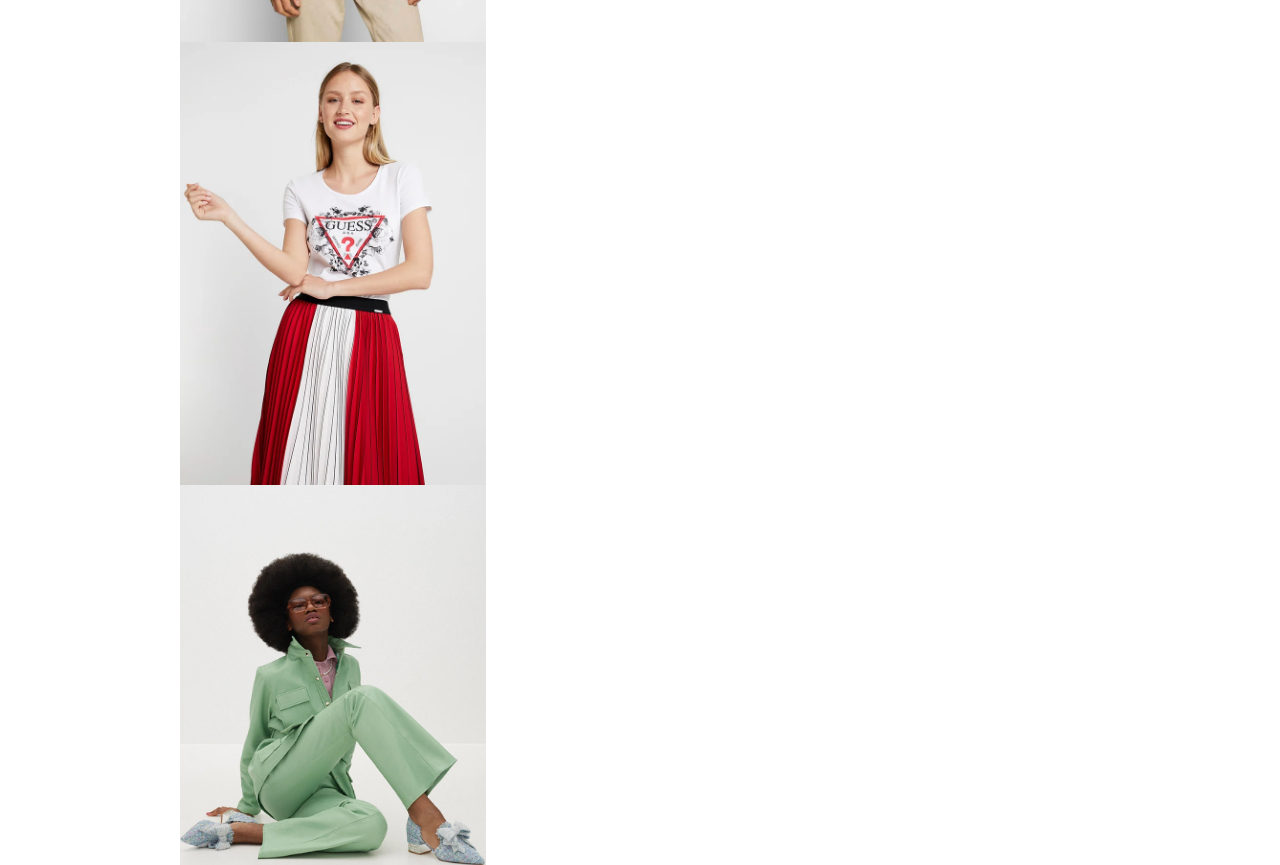
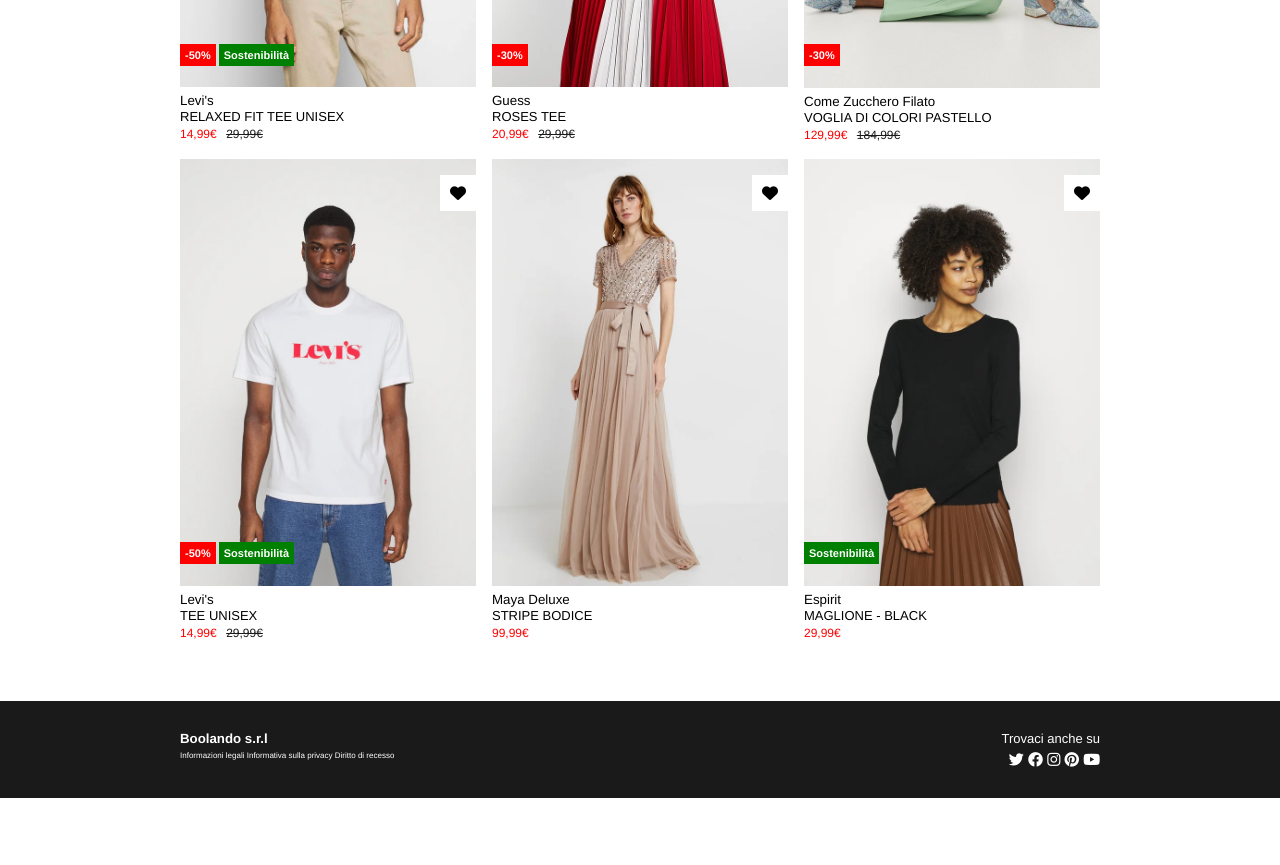
Before and after one commit to NataliyaShevchuk/html-css-boolando, a plain HTML site: page index.html in a window 1280 px wide. Shown: the part 400-1265 px from the top of the page. After the commit the page ends 1198 px from the top, so only its background shows below. Drawn offline with Linux system fonts and the light colour scheme.

Commit message:
completato il footer e l'esercizio

```diff
--- a/index.html
+++ b/index.html
@@ -44,202 +44,113 @@
         </nav>
 </header>
 <!-- Contenuto principale: 3x3 img  -->
-    <main>
-        <div class="container">
+    <main class="container">
             <!-- card container  -->
         <div class="card-container">
-                <!-- card  -->
+            <!-- card  uno -->
             <div class="card">
                 <!-- immagine -->
-                    <div class="img-contenitore">
-                        <img src="images/img/1.webp" alt="ragazzo con la t-shirt levi's">
+                    <div class="img-container">
+                        <img class="static" src="images/img/1.webp" alt="ragazzo con la t-shirt levi's">
+                        <img class="overlay" src="images/img/1b.webp" alt="ragazzo con la t-shirt levi's">
+                        <!-- sconto e sostenibilità -->
+                        <div class="sale">
+                            <span class="red-sale">-50%</span>
+                            <span class="eco-green">Sostenibilità</span>
+                        </div>
                         <div>
-                    <!-- sconto e sostenibilità -->
-                    <div class="cont-sconto-sostenibilità">
-                        <div class="sconto">
-                            <!-- 50% span-->
+                            <i class="fa-solid heart fa-heart"></i>
                         </div>
-                        <div class="sostenibilità">
-                            <!-- sostenibilità magari span -->
-                        </div>
-                        <div class="contenitore-testo">
-                            <!-- brand -->
-                            <div class="brand">
-                                <!-- <h4>Levis</h4> -->
-                            </div>
-                            <!-- descrizione -->
-                            <div class="descrizione">
-                                <h3></h3>
-                            </div>
-                            <!-- prezzo -->
-                            <div class="prezzo">
-                                <!-- <span class="€-rosso">14.99€</span>
-                                <span class="€-sbarrato">29,99€</span> -->
-                            </div>
-
+                        <small>Levi's</small>
+                        <h6>RELAXED FIT TEE UNISEX</h6>
+                        <span class="red price">14,99€</span> <span class="original price">29,99€</span>
                     </div>
             </div>
-                </div>
-
-                <!-- card 2 -->
-
+            <!-- card due -->
             <div class="card">
                     <!-- immagine -->
-                    <div class="img-contenitore">
-                        <img src="images/img/2.webp" alt="ragazza con la t-shirt guess">
+                    <div class="img-container">
+                        <img class="static" src="images/img/2.webp" alt="ragazza con la maglietta guess">
+                        <img class="overlay" src="images/img/2b.webp" alt="ragazza con la maglietta guess">
+                        <!-- sconto e sostenibilità -->
+                        <div class="sale">
+                            <span class="red-sale">-30%</span>
+                        </div>
                         <div>
-                    <!-- sconto e sostenibilità -->
-                    <div class="cont-sconto-sostenibilità">
-
-                        <div class="sconto">
-                            <!-- 50% span-->
+                            <i class="fa-solid heart fa-heart"></i>
                         </div>
-                        <div class="sostenibilità">
-                            <!-- sostenibilità magari span -->
-                        </div>
-                        <div class="contenitore-testo">
-                            <!-- brand -->
-                            <div class="brand">
-                                <!-- <h4>Levis</h4> -->
-                            </div>
-                            <!-- descrizione -->
-                            <div class="descrizione">
-                                <h3></h3>
-                            </div>
-                            <!-- prezzo -->
-                            <div class="prezzo">
-                                <!-- <span class="€-rosso">14.99€</span>
-                                <span class="€-sbarrato">29,99€</span> -->
+                        <small>Guess</small>
+                        <h6>ROSES TEE</h6>
+                        <span class="red price">20,99€</span> <span class="original price">29,99€</span>
                     </div>
             </div>
+            <!-- card tre -->
+            <div class="card">
+                    <!-- immagine -->
+                <div class="img-container">
+                    <img class="static" src="images/img/3.webp" alt="ragazza in tuta">
+                    <img class="overlay" src="images/img/3b.webp" alt="ragazza in tuta">
+                    <!-- sconto e sostenibilità -->
+                    <div class="sale">
+                        <span class="red-sale">-30%</span>
+                    </div>
+                    <div>
+                            <i class="fa-solid heart fa-heart"></i>
+                    </div>
+                    <small>Come Zucchero Filato</small>
+                    <h6>VOGLIA DI COLORI PASTELLO</h6>
+                    <span class="red price">129,99€</span> <span class="original price">184,99€</span>
                 </div>
             </div>
-
-                <!-- card 3 -->
+                <!-- card quattro -->
             <div class="card">
                     <!-- immagine -->
-                    <div class="img-contenitore">
-                        <img src="images/img/3.webp" alt="ragazza in completo color pastello">
+                    <div class="img-container">
+                        <img class="static" src="images/img/4.webp" alt="ragazzo con la t-shirt levi's">
+                        <img class="overlay" src="images/img/4b.webp" alt="ragazzo con la t-shirt levi's">
+                        <!-- sconto e sostenibilità -->
+                        <div class="sale">
+                            <span class="red-sale">-50%</span>
+                            <span class="eco-green">Sostenibilità</span>
+                        </div>
                         <div>
-                    <!-- sconto e sostenibilità -->
-                    <div class="cont-sconto-sostenibilità">
-                        <div class="sconto">
-                            <!-- 50% span-->
+                            <i class="fa-solid heart fa-heart"></i>
                         </div>
-                        <div class="sostenibilità">
-                            <!-- sostenibilità magari span -->
-                        </div>
-                        <div class="contenitore-testo">
-                            <!-- brand -->
-                            <div class="brand">
-                                <!-- <h4>Levis</h4> -->
-                            </div>
-                            <!-- descrizione -->
-                            <div class="descrizione">
-                                <h3></h3>
-                            </div>
-                            <!-- prezzo -->
-                            <div class="prezzo">
-                                <!-- <span class="€-rosso">14.99€</span>
-                                <span class="€-sbarrato">29,99€</span> -->
+                        <small>Levi's</small>
+                        <h6>TEE UNISEX</h6>
+                        <span class="red price">14,99€</span> <span class="original price">29,99€</span>
                     </div>
             </div>
+                <!-- card cinque -->
+            <div class="card">
+                    <!-- immagine -->
+                    <div class="img-container">
+                        <img class="static" src="images/img/5.webp" alt="ragazza con abito lungo">
+                        <img class="overlay" src="images/img/5b.webp" alt="ragazza con abito lungo">
+                        <div>
+                            <i class="fa-solid heart fa-heart"></i>
+                        </div>
+                        <small>Maya Deluxe</small>
+                        <h6>STRIPE BODICE</h6>
+                        <span class="red price">99,99€</span>
                     </div>
             </div>
-                <!-- card 4 -->
+                <!-- card sei -->
             <div class="card">
                     <!-- immagine -->
-                    <div class="img-contenitore">
-                        <img src="images/img/4.webp" alt="ragazzo con t-shirt levi's, logo rosso">
+                    <div class="img-container">
+                        <img class="static" src="images/img/6.webp" alt="ragazza con maglione">
+                        <img class="overlay" src="images/img/6b.webp" alt="ragazza con maglione">
+                        <!-- sostenibilità -->
+                        <div class="sale">
+                            <span class="eco-green">Sostenibilità</span>
+                        </div>
                         <div>
-                    <!-- sconto e sostenibilità -->
-                    <div class="cont-sconto-sostenibilità">
-                        <div class="sconto">
-                            <!-- 50% span-->
+                            <i class="fa-solid heart fa-heart"></i>
                         </div>
-                        <div class="sostenibilità">
-                            <!-- sostenibilità magari span -->
-                        </div>
-                        <div class="contenitore-testo">
-                            <!-- brand -->
-                            <div class="brand">
-                                <!-- <h4>Levis</h4> -->
-                            </div>
-                            <!-- descrizione -->
-                            <div class="descrizione">
-                                <h3></h3>
-                            </div>
-                            <!-- prezzo -->
-                            <div class="prezzo">
-                                <!-- <span class="€-rosso">14.99€</span>
-                                <span class="€-sbarrato">29,99€</span> -->
-                            </div>
-
-                        </div>
-                    </div>
-                </div>
-                <!-- card 5 -->
-                <div class="card">
-                    <!-- immagine -->
-                    <div class="img-contenitore">
-                        <img src="images/img/5.webp" alt="ragazza con vestito elegante color beige">
-                    <div>
-                    <!-- sconto e sostenibilità -->
-                    <div class="cont-sconto-sostenibilità">
-                        <div class="sconto">
-                            <!-- 50% span-->
-                        </div>
-                        <div class="sostenibilità">
-                            <!-- sostenibilità magari span -->
-                        </div>
-                        <div class="contenitore-testo">
-                            <!-- brand -->
-                            <div class="brand">
-                                <!-- <h4>Levis</h4> -->
-                            </div>
-                            <!-- descrizione -->
-                            <div class="descrizione">
-                                <h3></h3>
-                            </div>
-                            <!-- prezzo -->
-                            <div class="prezzo">
-                                <!-- <span class="€-rosso">14.99€</span>
-                                <span class="€-sbarrato">29,99€</span> -->
-                            </div>
-
-                        </div>
-                    </div>
-                </div>
-                <!-- card 6 -->
-                <div class="card">
-                    <!-- immagine -->
-                    <div class="img-contenitore">
-                        <img src="images/img/6.webp" alt="ragazza con maglione nero">
-                    <div>
-                    <!-- sconto e sostenibilità -->
-                    <div class="cont-sconto-sostenibilità">
-                        <div class="sconto">
-                            <!-- 50% span-->
-                        </div>
-                        <div class="sostenibilità">
-                            <!-- sostenibilità magari span -->
-                        </div>
-                        <div class="contenitore-testo">
-                            <!-- brand -->
-                            <div class="brand">
-                                <!-- <h4>Levis</h4> -->
-                            </div>
-                            <!-- descrizione -->
-                            <div class="descrizione">
-                                <h3></h3>
-                            </div>
-                            <!-- prezzo -->
-                            <div class="prezzo">
-                                <!-- <span class="€-rosso">14.99€</span>
-                                <span class="€-sbarrato">29,99€</span> -->
-                            </div>
-                        </div>
-                    </div>
+                        <small>Espirit</small>
+                        <h6>MAGLIONE - BLACK</h6>
+                        <span class="red price">29,99€</span>
                     </div>
             </div>
         </div>
@@ -247,36 +158,32 @@
 
     <!-- Footer diviso in due: nome ditta (sx) e contatti social (dx) -->
     <footer>
-        <div class="container">
-            <div class="contenitore-footer sx">
-                <div class="nome-ditta">
-                    <h3></h3>
-                </div>
+        <div class="container fix">
+            <div class="contenitore-footer-sx">
+                <h5>Boolando s.r.l</h5>
                 <div class="note-legali">
-                    <!-- <span>Informazioni legali</span>
+                    <span>Informazioni legali</span>
                     <span>Informativa sulla privacy</span>
-                    <span>Diritto di recesso</span> -->
+                    <span>Diritto di recesso</span>
                 </div>
             </div>
-
             <!-- contenitore footer dx: contatti social  -->
-            <div class="contenitore-footer dx">
-                <div class="mini-titolo">
-                    <!-- <span>Trovaci anche tu</span> -->
-                </div>
+            <div class="contenitore-footer-dx">
+                    <h6>Trovaci anche su</h6>
                 <div class="social-bar">
                     <!-- icona twitter -->
+                    <span><i class="fa-brands fa-twitter"></i></span>
                     <!-- facebook -->
+                    <i class="fa-brands fa-facebook"></i>
                     <!-- ig -->
+                    <i class="fa-brands fa-instagram"></i>
                     <!-- pintrest -->
+                    <i class="fa-brands fa-pinterest"></i>
                     <!-- youtube -->
+                    <i class="fa-brands fa-youtube"></i>
                 </div>
-
             </div>
-
-
         </div>
-
     </footer>
 
 </body>
--- a/style.css
+++ b/style.css
@@ -36,14 +36,8 @@
 
 img{
     width: 100%;
-    display: block;
 }
 
-.container{
-    width: 920px;
-    margin: auto;
-    background-color: transparent;
-}
 
 header{
     background-color: var(--color-orange);
@@ -57,8 +51,7 @@
 }
 
 .nav-container{
-    width: 100%;
-    /* height: 55px; */
+    width: 72.6%;
     margin: 0 auto;
     display: flex;
     align-items: center;
@@ -66,6 +59,26 @@
     color: white;
     font-size: 14px;
 }
+
+.logo{
+    width: 100px;
+}
+
+.categoria{
+    padding: 0 2px;
+    display: inline;
+}
+
+.fa{
+    padding: 0 3px;
+}
+
+.container{
+    width: 920px;
+    margin: 60px auto;
+    background-color: transparent;
+}
+
 .card-container{
     display: flex;
     flex-wrap: wrap;
@@ -73,22 +86,93 @@
 }
 .card{
     position: relative;
-    flex-basis: 33.3%;
-    overflow: hidden;
+    flex-basis: 32%;
+    flex-grow: 1;
+}
+.img-container:hover .overlay{
+    opacity: 1;
+}
+.overlay{
+    position: absolute;
+    top: 0;
+    left: 0;
+    right: 0;
+    opacity: 0;
+    transition: 1s ease;
+}
+.sale{
+    position: absolute;
+    bottom: 2rem;
+    left: 0;
+    font-size: 11px;
+    font-weight: 600;
+    padding-bottom: 50px;
+}
+.heart{
+    background-color: white;
+    color: black;
+    padding: 10px;
+    position: absolute;
+    left: 260px;
+    bottom: 430px;
+}
+.heart:hover{
+    color: var(--cuore-salvati);
+}
+h6{
+    font-size: 14px;
+    font-weight: 500;
+}
+.red-sale{
+    background-color: var(--color-red);
+    color: white;
+    padding: 5px;
+}
+.eco-green{
+    background-color: var(--color-green);
+    color: white;
+    padding: 5px;
+}
+.price{
+    font-size: 12px;
+    font-weight: 400;
+    padding-right: 5px;
+}
+.red{
+    color: var(--color-red);
+}
+.original{
+    color: var(--color-black);
+    text-decoration: line-through;
 }
 
-.img-contenitore{
-    position: relative;
-    max-width: fit-content;
+footer{
+    width: 100%;
+    color: white;
+    background-color: var(--color-black);
+    padding: 30px 0;
+    margin-top: 40px;
+}
+.fix{
+    margin: 0 auto;
+    display: flex;
+    justify-content: space-between;
 }
 
-.logo{
-    width: 10%;
+.contenitore-footer-sx{
+    display: inline-block;
 }
-.categoria{
-   padding: 0 2px;
-   display: inline;
+.note-legali{
+    font-size: 8px;
+    padding: 5px 0;
 }
-.fa{
-    padding: 0 3px;
+.contenitore-footer-dx{
+    text-align: end;
+    font-size: 15px;
 }
+.social-bar{
+    padding-top: 5px;
+}
+h6{
+    font-size: small;
+}
```
Lines whose indentation alone changed are shown as unchanged.
